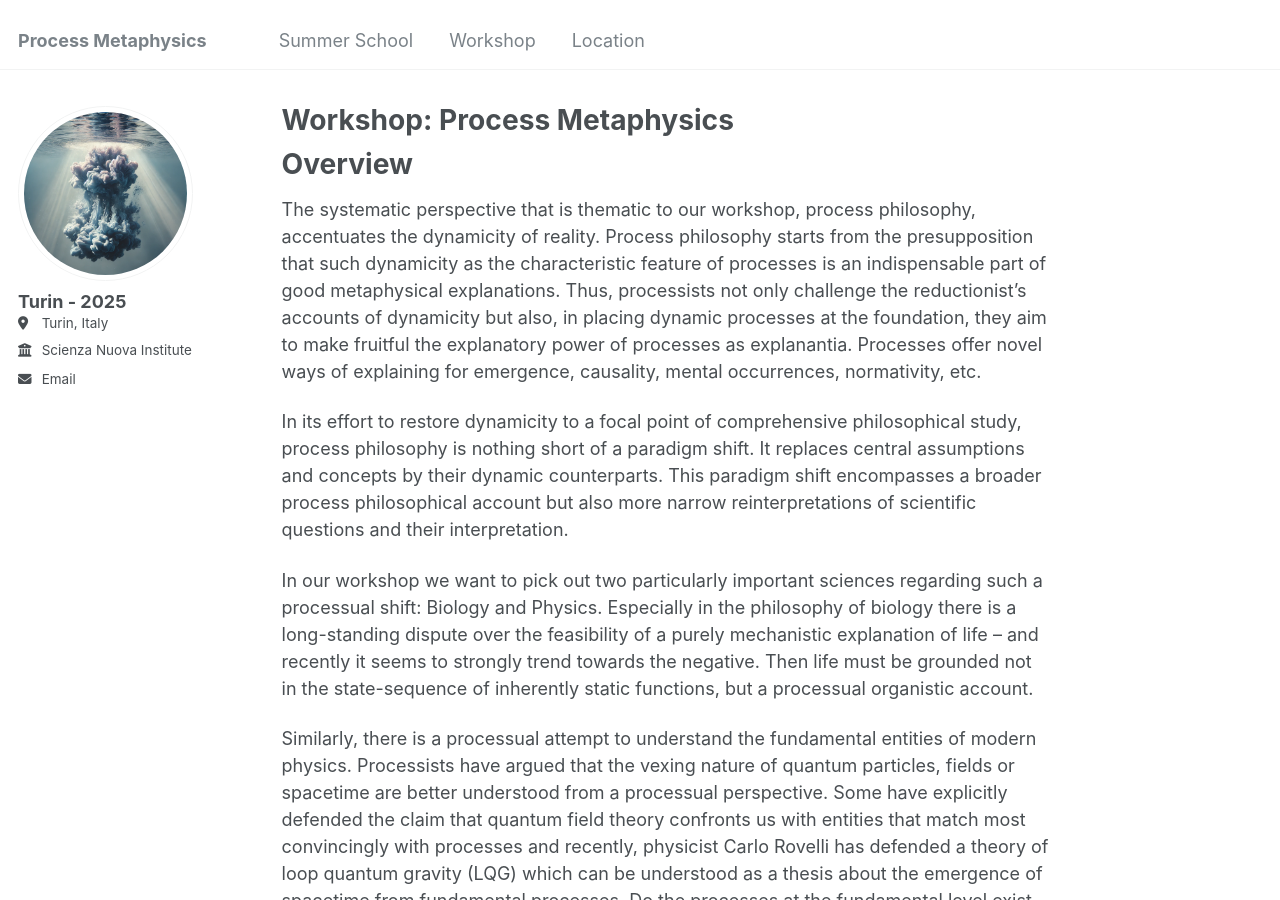
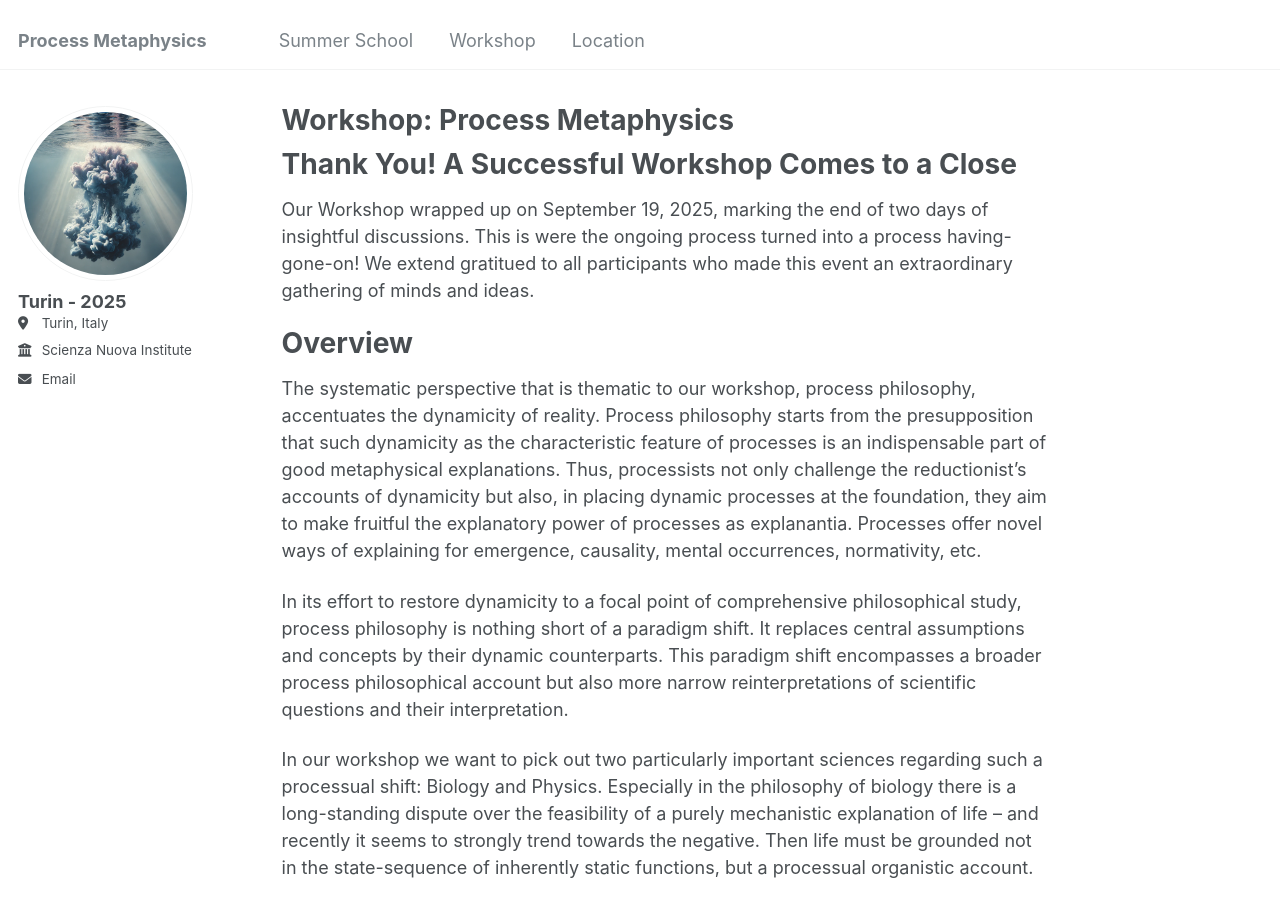
Before and after one commit to k1ssndr/turin2025, a Jekyll site: the page built from _pages/workshop.md, in a window 1280 px wide and 900 px high. Built offline with Jekyll 4.4.1, drawn with Linux system fonts in a browser that asks for light colours.

Commit message:
Update workshop.md

```diff
--- a/_pages/workshop.md
+++ b/_pages/workshop.md
@@ -3,6 +3,10 @@ permalink: /workshop/
 title: "Workshop: Process Metaphysics"
 author_profile: true
 ---
+
+**Thank You! A Successful Workshop Comes to a Close**
+======
+Our Workshop wrapped up on September 19, 2025, marking the end of two days of insightful discussions. This is were the ongoing process turned into a process having-gone-on! We extend gratitued to all participants who made this event an extraordinary gathering of minds and ideas.
 
 Overview
 ======
```
